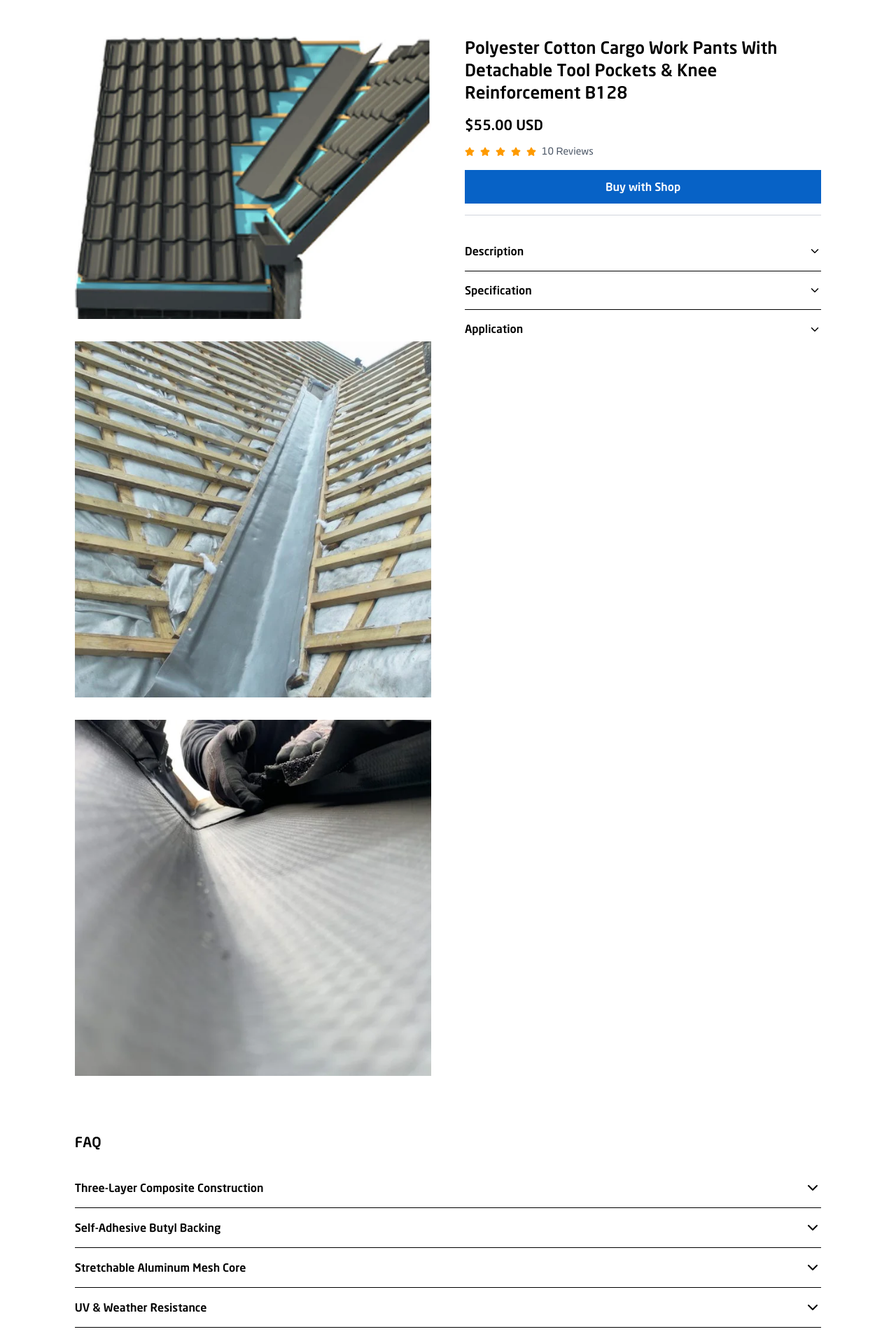
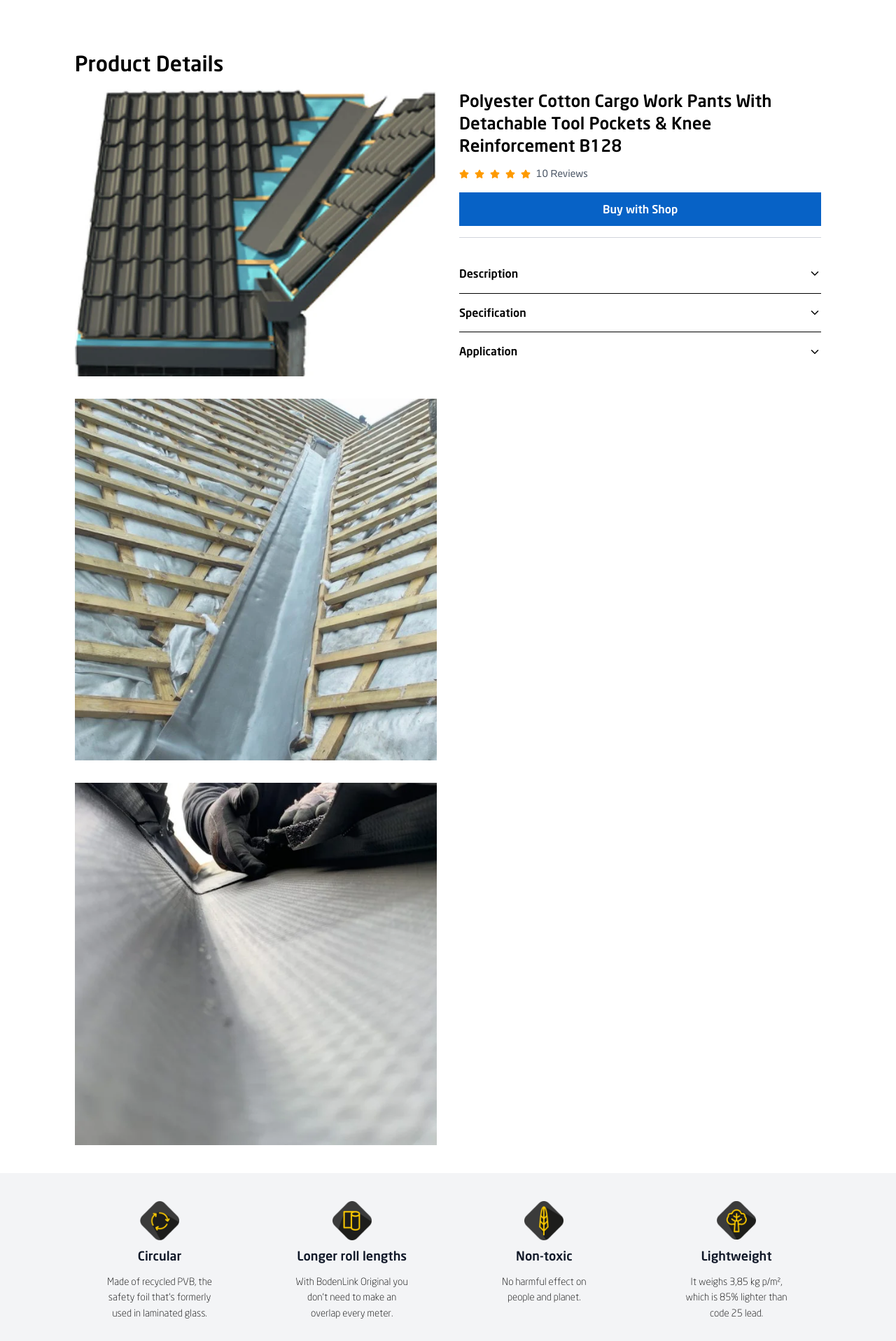
Before and after one commit to Abdulwahab76/leadex-next, a Next.js app: page /products/frameflash in a window 1280 px wide. Shown: the part 100-2017 px from the top of the page at 70% size. Built offline with nearby package versions, Linux system fonts and the light colour scheme.

Commit message:
fix: client changes

```diff
--- a/src/Components/FeatureSection.tsx
+++ b/src/Components/FeatureSection.tsx
@@ -11,25 +11,25 @@ const features: Feature[] = [
     {
         title: "Circular",
         description:
-            "After our products lifetime, they can be recycled and reused again as new Leadax products.",
+            "Made of recycled PVB, the safety foil that’s formerly used in laminated glass.",
         icon: "/icons/circular.webp",
     },
     {
-        title: "Easy to use",
+        title: "Longer roll lengths",
         description:
-            "You can quickly and easily apply our products, saving you time and materials.",
-        icon: "/icons/easy.webp",
-    },
-    {
-        title: "Award-winning",
-        description:
-            "Our products are award-winning in the categories innovativeness, circularity and sustainability.",
-        icon: "/icons/award.webp",
+            "With BodenLink Original you don’t need to make an overlap every meter.",
+        icon: "/icons/longroll.webp",
     },
     {
         title: "Non-toxic",
         description:
-            "Leadax’s waterproofing products are not harmful for people and the environment.",
+            "No harmful effect on people and planet.",
+        icon: "/icons/award.webp",
+    },
+    {
+        title: "Lightweight",
+        description:
+            "It weighs 3,85 kg p/m², which is 85% lighter than code 25 lead.",
         icon: "/icons/nontoxic.webp",
     },
 ];
@@ -38,14 +38,15 @@ export default function FeaturesSection(): JSX.Element {
     return (
         <section
             aria-labelledby="features-heading"
-            className="bg-[#EEEEEE] py-11"
+            className=" py-10    bg-gray-100"
         >
-            {/* Accessible heading */}
-            <h2 id="features-heading" className="sr-only">
-                Product features
-            </h2>
 
-            <div className="mx-auto max-w-350 w-11/12 px-2 lg:px-0 lg:w-10/12  ">
+
+            <div className="  wrapper  ">
+                {/* Accessible heading */}
+                <h2 id="features-heading" className="sr-only">
+                    Product features
+                </h2>
                 <ul className="grid gap-8 sm:grid-cols-2 lg:grid-cols-4">
                     {features.map((feature) => (
                         <li
--- a/src/Components/ProductClientNew.tsx
+++ b/src/Components/ProductClientNew.tsx
@@ -6,6 +6,7 @@ import Link from 'next/link'
 import { ChevronDown, Star, X } from 'lucide-react'
 import { Product } from './ProductClient'
 import ProductSlider from './ProductSlider'
+import FeaturesSection from './FeatureSection'
 
 type PanelType =
     | 'description'
@@ -24,9 +25,9 @@ export default function ProductClientNew({
     const [activePanel, setActivePanel] = useState<PanelType>(null)
 
     return (
-        <>
+        <div className='flex flex-col gap-y-10'>
             {/* MAIN PRODUCT SECTION */}
-            <section className="grid grid-cols-1 lg:grid-cols-2 gap-12 items-start">
+            <section className="wrapper grid grid-cols-1 lg:grid-cols-2 gap-8 items-start">
                 {/* LEFT – IMAGE GALLERY */}
                 <div className="space-y-8 lg:block hidden">
                     {slideImages.map((img, index) => (
@@ -50,8 +51,6 @@ export default function ProductClientNew({
                     <div className=" sticky lg:top-24 space-y-4">
 
                         <h1 className="text-2xl font-medium">{product.title}</h1>
-                        <p className="text-xl font-medium">${product.price}.00 USD</p>
-
                         <div className="flex items-center gap-2">
                             {Array.from({ length: 5 }).map((_, i) => (
                                 <Star
@@ -81,7 +80,8 @@ export default function ProductClientNew({
                 </div>
 
             </section>
-
+            {/*Product feature  */}
+            <FeaturesSection />
             {/* RIGHT SLIDE DRAWER */}
             {activePanel && (
                 <RightDrawer onClose={() => setActivePanel(null)}>
@@ -93,14 +93,14 @@ export default function ProductClientNew({
             )}
 
             {/* FAQ SECTION (FEATURES AS FAQ) */}
-            <section className="mt-20 max-w-350 mx-auto">
+            <section className="wrapper  max-w-350 mx-auto">
                 <h2 className="text-xl font-medium mb-6">FAQ</h2>
 
                 {product.features.map((f, i) => (
                     <FaqAccordion key={i} title={f.title} content={f.content} />
                 ))}
             </section>
-        </>
+        </div>
     )
 }
 
@@ -108,7 +108,7 @@ function SlideItem({ label, onClick }: { label: string; onClick: () => void }) {
     return (
         <button
             onClick={onClick}
-            className="w-full flex justify-between items-center py-4 text-sm font-medium"
+            className="w-full cursor-pointer flex justify-between items-center py-4 text-sm font-medium"
         >
             {label}
             <ChevronDown size={18} />
--- a/src/app/products/[slug]/page.tsx
+++ b/src/app/products/[slug]/page.tsx
@@ -230,7 +230,8 @@ export default async function ProductPage() {
 
 
     return (
-        <main className="wrapper px-4 py-8">
+        <main className="py-8">
+            <h3 className="text-3xl font-medium py-5  wrapper">Product Details</h3>
             <ProductClientNew product={product} slideImages={[
                 "/images/valley-1.webp",
                 "/images/valley-2.webp",
```
Also changed, not shown: public/icons/longroll.webp (added).
